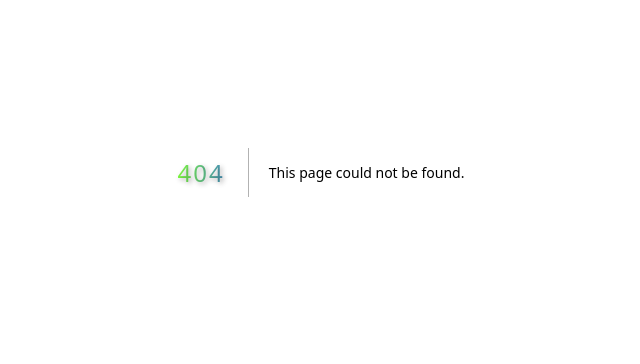
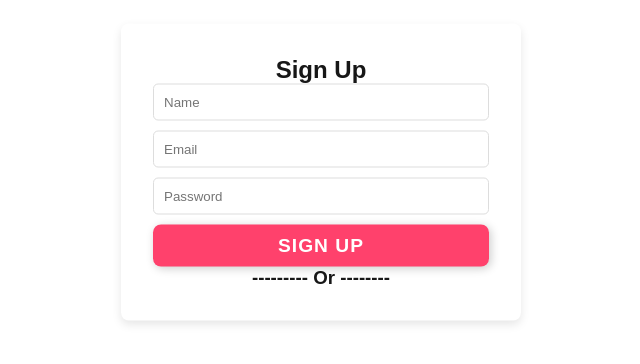
Before and after one commit to VEDANTDHAVAN/HiringChatbot, a Next.js app: page /signup in a window 1280 px wide. Before the commit this address had no page. Shown: the part 228-592 px from the top of the page, without its empty margins (319-959 px from the left). Built offline with nearby package versions, Linux system fonts and the light colour scheme.

Commit message:
Resolved API errors

```diff
--- a/package.json
+++ b/package.json
@@ -12,6 +12,7 @@
     "@deemlol/next-icons": "^0.1.9",
     "lucide-react": "^0.484.0",
     "next": "15.2.4",
+    "next-auth": "^5.0.0-beta.25",
     "react": "^19.0.0",
     "react-dom": "^19.0.0",
     "react-icons": "^5.5.0"
--- /dev/null
+++ b/pages/signup.js
@@ -0,0 +1,28 @@
+import { useState } from "react";
+import styles from "../styles/Auth.module.css";
+import { useRouter } from "next/router";
+
+export default function Signup() {
+  const [email, setEmail] = useState("");
+  const [password, setPassword] = useState("");
+  const router = useRouter();
+
+  const handleSignup = (e) => {
+    e.preventDefault();
+    console.log("Signing up with", email, password);
+    router.push("/login"); // Redirect to login after signup
+  };
+
+  return (
+    <div className={styles.authContainer}>
+      <h2>Sign Up</h2>
+      <form onSubmit={handleSignup}>
+        <input type="name" placeholder="Name"/>
+        <input type="email" placeholder="Email" value={email} onChange={(e) => setEmail(e.target.value)} required />
+        <input type="password" placeholder="Password" value={password} onChange={(e) => setPassword(e.target.value)} required />
+        <button type="submit">Sign Up</button>
+        <h3>--------- Or --------</h3>
+      </form>
+    </div>
+  );
+}
--- /dev/null
+++ b/styles/Auth.module.css
@@ -0,0 +1,34 @@
+.authContainer {
+    max-width: 400px;
+    margin: auto;
+    padding: 2rem;
+    background: white;
+    box-shadow: 0px 4px 10px rgba(0, 0, 0, 0.1);
+    border-radius: 8px;
+    text-align: center;
+    position: absolute;
+    top: 50%;
+    left: 50%;
+    transform: translate(-50%, -50%);
+  }
+
+  .authContainer form input {
+    width: 100%;
+    padding: 10px;
+    margin-bottom: 10px;
+    border-radius: 5px;
+    border: 1px solid #ddd;
+  }
+
+  .authContainer form button {
+    width: 100%;
+    padding: 10px;
+    background: #ff416c;
+    color: white;
+    border: none;
+    cursor: pointer;
+  }
+
+  authContainer form button:hover {
+    background: #ff4b2b;
+  }
--- a/styles/Home.module.css
+++ b/styles/Home.module.css
@@ -91,7 +91,6 @@
 
 /* Chat Window */
 .chatWindow {
-  position: fixed;
   bottom: 20px;
   right: 20px;
   width: 300px;
@@ -106,7 +105,7 @@
 }
 
 .chatHeader {
-  background: linear-gradient(to right, #ff416c, #ff4b2b);
+  background: linear-gradient(to right, #41ff54, #2b6eff);
   color: white;
   padding: 10px;
   text-align: center;
--- a/styles/globals.css
+++ b/styles/globals.css
@@ -46,7 +46,7 @@ h1 {
   font-weight: bold;
   text-transform: uppercase;
   letter-spacing: 2px;
-  background: linear-gradient(to right, #80ff41, #2b5dff);
+  background: linear-gradient(to right, #a7fba8, #2b5dff);
   -webkit-background-clip: text;
   -webkit-text-fill-color: transparent;
   margin-bottom: 10px;
```
Also changed, not shown: components/Navbar.js (added, +15 -0 lines), pages/api/auth/[...nextauth].js (added, +18 -0 lines), pages/index.js (+7 -2 lines), pages/login.js (added, +26 -0 lines), styles/Navbar.module.css (added, +20 -0 lines), 2 other files (tests, documents, lock files or other folders).
